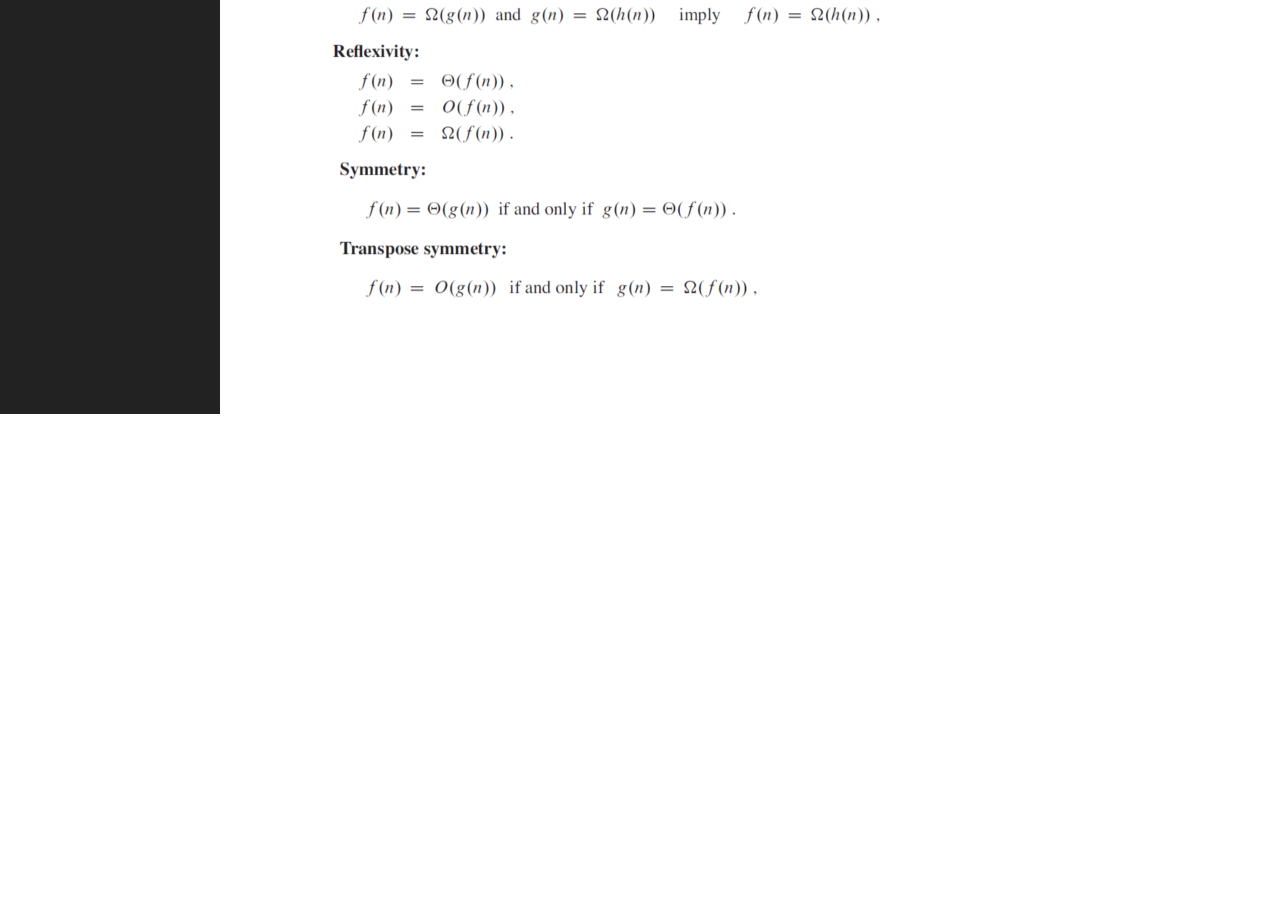
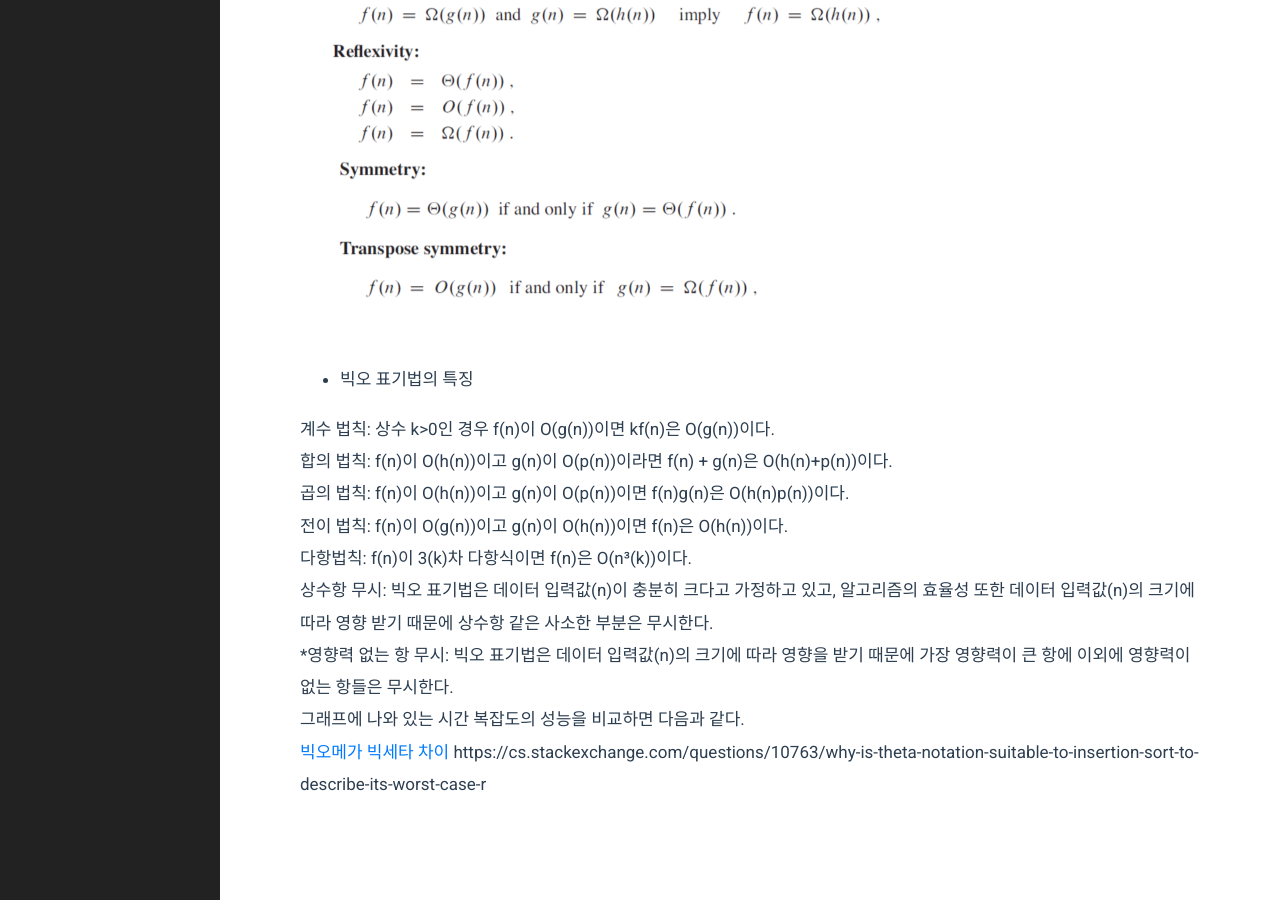
Before and after one commit to iGH01gi/iGH01gi.githoub.io, a Jekyll site: the page built from _posts/C.S/Algorithm/2022-03-14-Algorithm_timecomplexity.md, in a window 1280 px wide and 900 px high, scrolled down 3356 px. Built offline with Jekyll 4.4.1, drawn with Linux system fonts in a browser that asks for light colours; before the commit the page ends 3770 px from its top, so only the background shows below that.

Commit message:
알고리즘게시글

```diff
--- a/_posts/C.S/Algorithm/2022-02-19-HTML_TAG.md
+++ b/_posts/C.S/Algorithm/2022-03-14-Algorithm_timecomplexity.md
@@ -70,3 +70,19 @@ f(x)=θ(g(x))라고 표현할 수 있다.  f(x) is big-theta of g(x)라고 읽
 
 # 성질
 ![프로퍼티](\images\Algorithm\properties.png)
+
+
+<br>
+- 빅오 표기법의 특징
+
+계수 법칙: 상수 k>0인 경우 f(n)이 O(g(n))이면 kf(n)은 O(g(n))이다.
+합의 법칙: f(n)이 O(h(n))이고 g(n)이 O(p(n))이라면 f(n) + g(n)은 O(h(n)+p(n))이다.
+곱의 법칙: f(n)이 O(h(n))이고 g(n)이 O(p(n))이면 f(n)g(n)은 O(h(n)p(n))이다.
+전이 법칙: f(n)이 O(g(n))이고 g(n)이 O(h(n))이면 f(n)은 O(h(n))이다.
+다항법칙: f(n)이 3(k)차 다항식이면 f(n)은 O(n³(k))이다.
+상수항 무시: 빅오 표기법은 데이터 입력값(n)이 충분히 크다고 가정하고 있고, 알고리즘의 효율성 또한 데이터 입력값(n)의 크기에 따라 영향 받기 때문에 상수항 같은 사소한 부분은 무시한다.
+*영향력 없는 항 무시: 빅오 표기법은 데이터 입력값(n)의 크기에 따라 영향을 받기 때문에 가장 영향력이 큰 항에 이외에 영향력이 없는 항들은 무시한다.
+그래프에 나와 있는 시간 복잡도의 성능을 비교하면 다음과 같다.
+
+[빅오메가 빅세타 차이](https://www.freecodecamp.org/news/big-theta-and-asymptotic-notation-explained/)
+https://cs.stackexchange.com/questions/10763/why-is-theta-notation-suitable-to-insertion-sort-to-describe-its-worst-case-r
```
Also changed, not shown: _posts/C.S/Algorithm/2022-03-16-Algorithm_InsertionMergeSort.md (added, +9 -0 lines).
